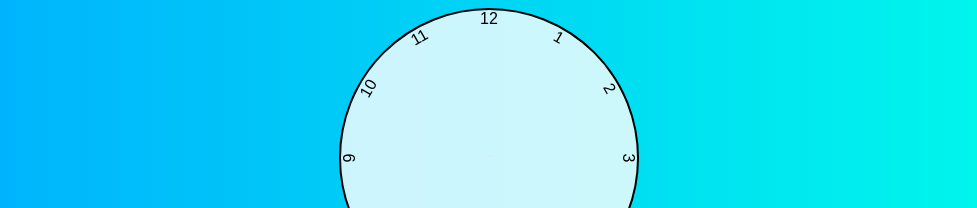
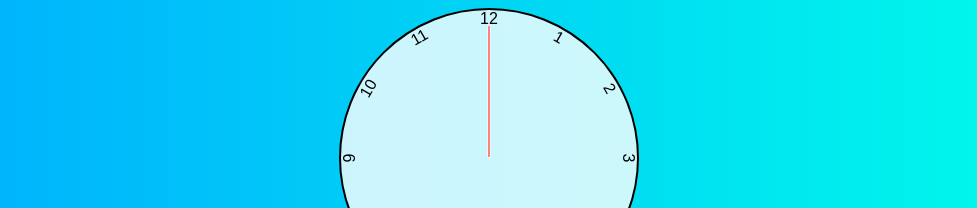
Before and after one commit to darcy504/JavaScript-Clock, a plain HTML site: page index.html in a window 1280 px wide. Shown: the top 208 px of the page, without its empty margins (151-1128 px from the left). Drawn offline with Linux system fonts and the light colour scheme.

Commit message:
CSS, second hand

```diff
--- a/style.css
+++ b/style.css
@@ -42,12 +42,15 @@ body {
     position: absolute;
     bottom: 50%;
     left: 50%;
-    background-color: black;
     border: 1px solid white;
     border-top-left-radius: 10px;
     border-top-right-radius: 10px;
     transform-origin: bottom;
     z-index: 10;
-    border-top-left
     transform: translateX(-50%) rotate(calc(var(--rotation) * 1deg));
 }
+.clock .hand.second {
+    width: 3px;
+    height: 45%;
+    background-color: red;
+}
```
